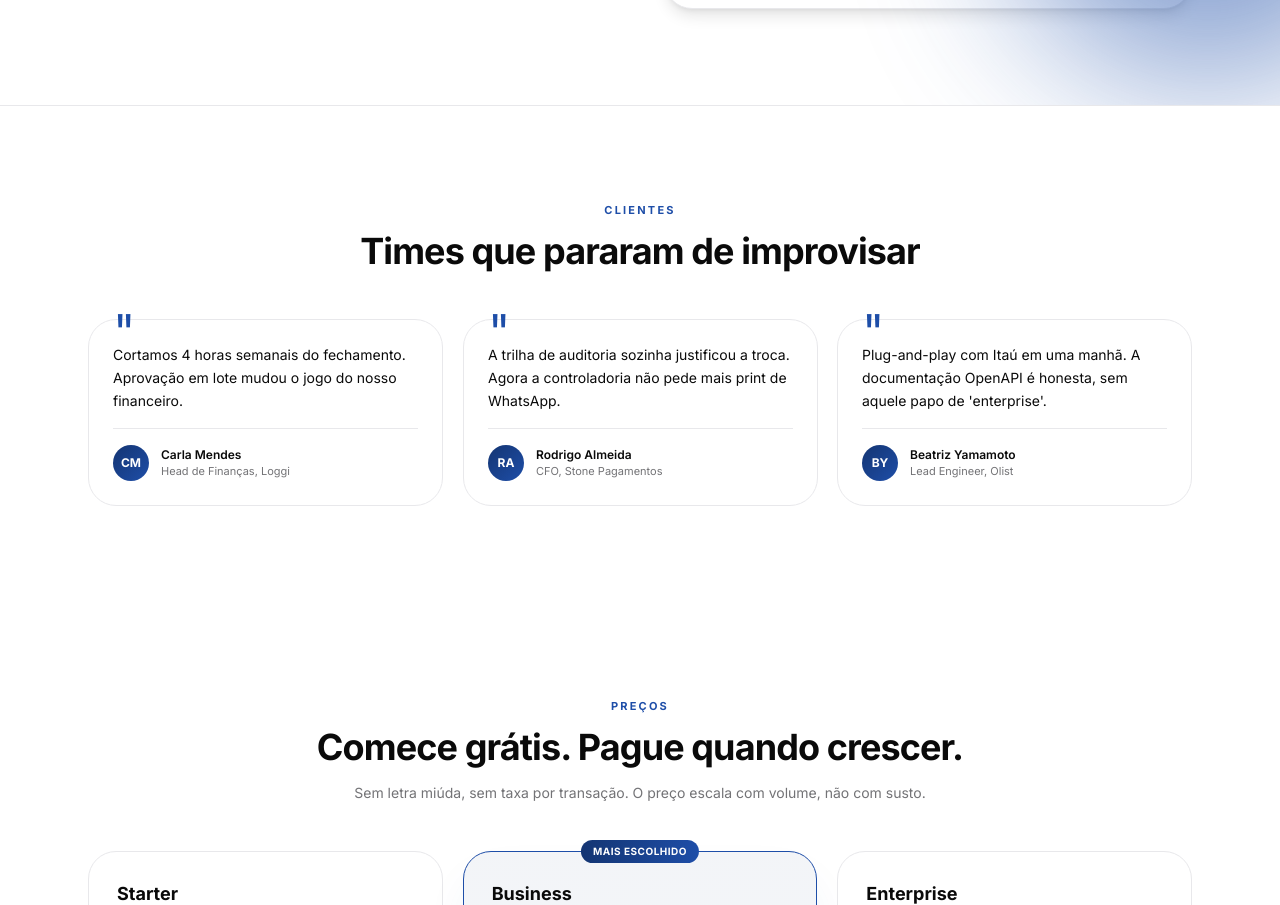
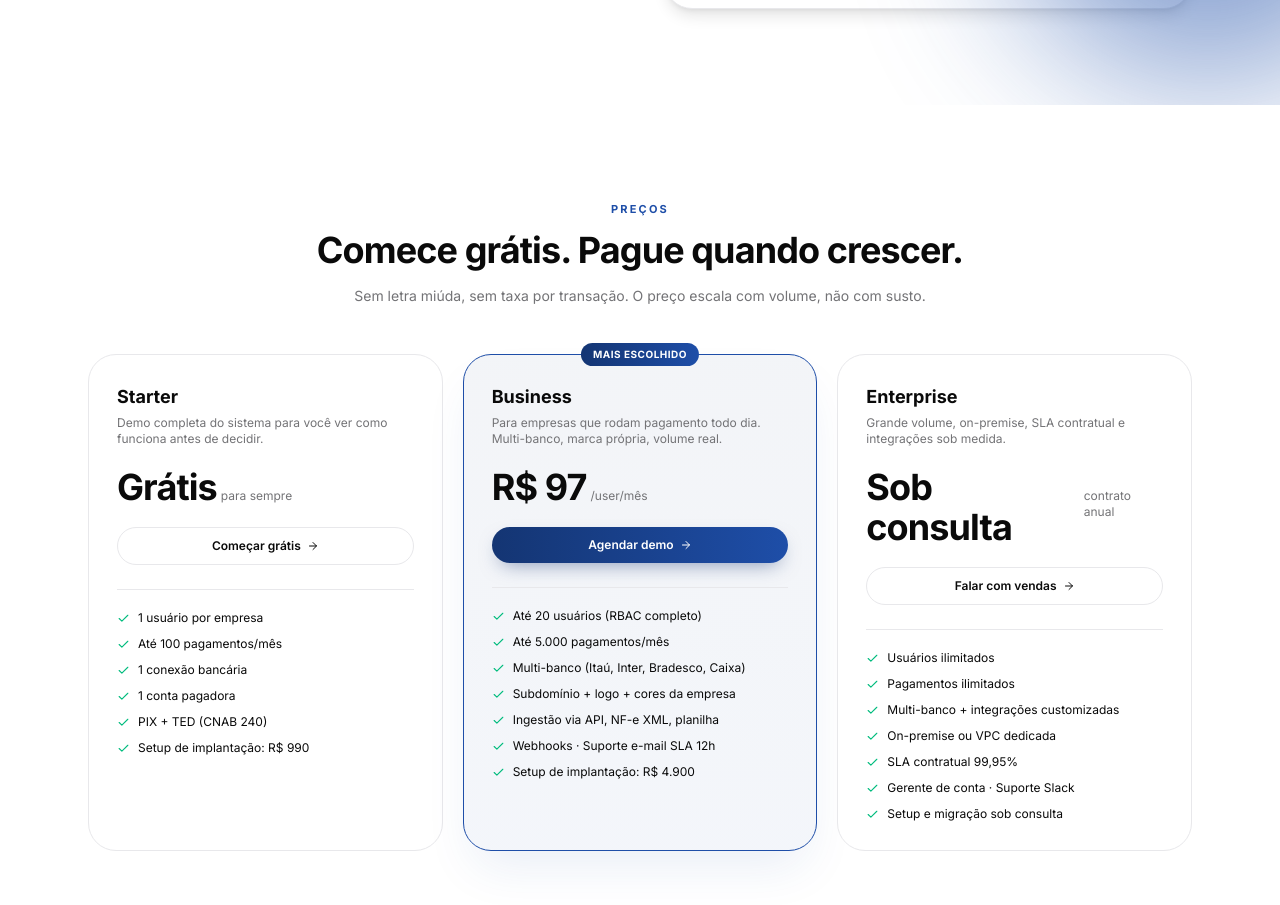
Before and after one commit to Doublethree-SamuelMauli/PaymentsHub, a Next.js app in the folder frontend/: page / in a window 1280 px wide. Shown: the part 3570-4475 px from the top of the page. Built offline with nearby package versions, Linux system fonts and the light colour scheme.

Commit message:
fix: remover secao Testimonials (clientes fictícios)

```diff
--- a/frontend/src/app/page.tsx
+++ b/frontend/src/app/page.tsx
@@ -26,7 +26,6 @@ export default function LandingPage() {
       <ProblemSolution />
       <Features />
       <DashboardPreview />
-      <Testimonials />
       <Pricing />
       <FAQ />
       <CTA />
@@ -762,60 +761,6 @@ function DashboardPreview() {
 }
 
 /* ---------- Testimonials ---------- */
-function Testimonials() {
-  const items = [
-    {
-      quote: "Cortamos 4 horas semanais do fechamento. Aprovação em lote mudou o jogo do nosso financeiro.",
-      author: "Carla Mendes",
-      role: "Head de Finanças, Loggi",
-    },
-    {
-      quote: "A trilha de auditoria sozinha justificou a troca. Agora a controladoria não pede mais print de WhatsApp.",
-      author: "Rodrigo Almeida",
-      role: "CFO, Stone Pagamentos",
-    },
-    {
-      quote: "Plug-and-play com Itaú em uma manhã. A documentação OpenAPI é honesta, sem aquele papo de 'enterprise'.",
-      author: "Beatriz Yamamoto",
-      role: "Lead Engineer, Olist",
-    },
-  ];
-  return (
-    <section className="border-t border-[var(--border)] bg-[var(--card)] py-24">
-      <div className="mx-auto max-w-6xl px-6">
-        <div className="mx-auto max-w-2xl text-center">
-          <p className="text-[11px] font-bold uppercase tracking-[0.2em] text-[#1e4ea8]">Clientes</p>
-          <h2 className="mt-3 text-3xl font-bold tracking-tight text-[var(--foreground)] sm:text-4xl">
-            Times que pararam de improvisar
-          </h2>
-        </div>
-        <div className="mt-12 grid grid-cols-1 gap-5 md:grid-cols-3">
-          {items.map((t, i) => (
-            <ScrollReveal key={i} delay={i * 150} distance={25}><figure
-              key={i}
-              className="relative rounded-2xl border border-[var(--border)] bg-[var(--background)] p-6"
-            >
-              <div className="absolute -top-3 left-6 select-none text-5xl leading-none text-[#1e4ea8]">"</div>
-              <blockquote className="text-sm leading-relaxed text-[var(--foreground)]">
-                {t.quote}
-              </blockquote>
-              <figcaption className="mt-4 flex items-center gap-3 border-t border-[var(--border)] pt-4">
-                <div className="flex h-9 w-9 items-center justify-center rounded-full bg-gradient-to-br from-[#143573] to-[#1e4ea8] text-xs font-bold text-white">
-                  {t.author.split(" ").map((p) => p[0]).slice(0, 2).join("")}
-                </div>
-                <div>
-                  <p className="text-xs font-semibold text-[var(--foreground)]">{t.author}</p>
-                  <p className="text-[11px] text-[var(--muted-foreground)]">{t.role}</p>
-                </div>
-              </figcaption>
-            </figure></ScrollReveal>
-          ))}
-        </div>
-      </div>
-    </section>
-  );
-}
-
 /* ---------- Pricing ---------- */
 function Pricing() {
   const plans = [
```
